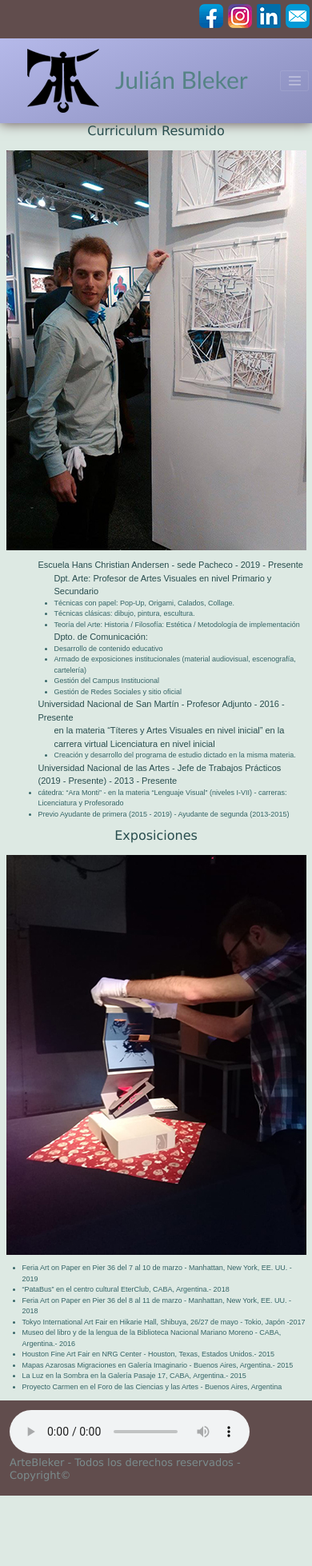
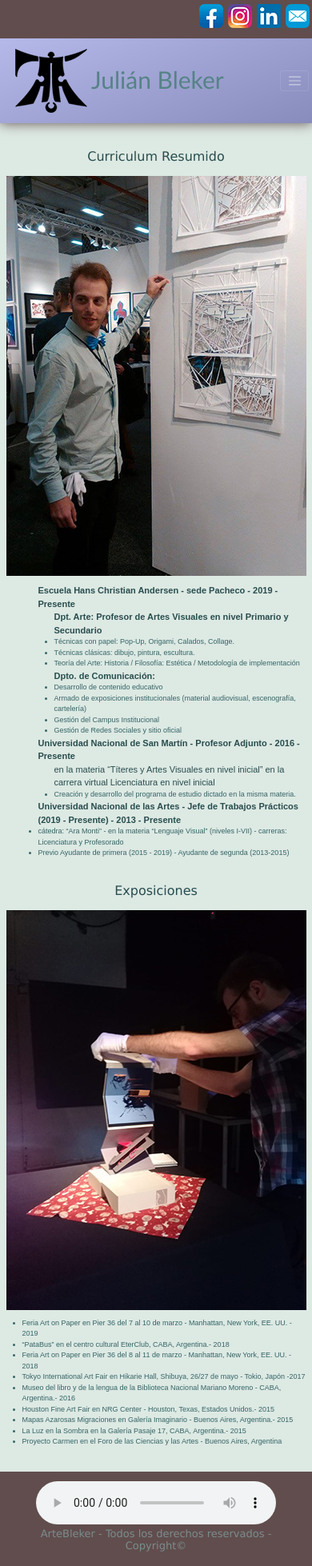
Before and after one commit to artebleker/portfolio_Bleker_2021, a website: page trayectoriaSass.html in a window 390 px wide. Shown: the whole page at 80% size. Before the commit the page ends 1870 px from the top, so only its background shows below. Drawn offline with nearby package versions, Linux system fonts and the light colour scheme.

Commit message:
ignore node_module, modificacion nav desplegable para celular, correccion footer celular, margenes trayectoria, resaltar cv, correccion alt

```diff
--- a/scss/_trayectoria.scss
+++ b/scss/_trayectoria.scss
@@ -1,4 +1,5 @@
 .sectionCV {
+  margin-top: 32px;
   display: grid;
   grid-template-areas:
     ". cvT ."
@@ -26,6 +27,8 @@
 }
 
 .sectionExpo {
+  margin-top: 20px;
+  margin-bottom: 20px;
   display: grid;
   grid-template-areas:
     ". expoT ."
--- a/scss/test.scss
+++ b/scss/test.scss
@@ -54,9 +54,10 @@ $colorFondo: rgb(221, 233, 227);
   align-items: center;
 }
 .headerClass__logo{
-  padding-left: 30px;
+  padding-left: 15px;
+  flex-wrap: nowrap;
   h1{
-    padding-left: 20px;
+    padding-left: 5px;
   }
 }
 
@@ -158,5 +159,10 @@ $colorFondo: rgb(221, 233, 227);
     transition-duration: 1.5s, 1.5s, 1s;
 
   }
+  .footerClass {
+    align-items: center;
+    justify-content: center;
+    text-align: center;
+  }
 
 }
--- a/trayectoriaSass.html
+++ b/trayectoriaSass.html
@@ -78,29 +78,29 @@
 <!-- sECTION div CV RESUMIDO  -->
      <section class="sectionCV">
          <h2 class="sectionCV__titulo">Curriculum Resumido</h2>
-         <img  class="sectionCV__img" src="./Media/d-trayectoria/fotoMuestra-500px.jpg" alt="fotoObra">
+         <img  class="sectionCV__img" src="./Media/d-trayectoria/fotoMuestra-500px.jpg" alt="feria de arte">
         <ul class="sectionCV__lista">
-          <ol>Escuela Hans Christian Andersen - sede Pacheco - 2019 - Presente
-            <ol>Dpt. Arte: Profesor de Artes Visuales en nivel Primario y Secundario
+          <ol><b>Escuela Hans Christian Andersen - sede Pacheco - 2019 - Presente</b>
+            <ol><b>Dpt. Arte: Profesor de Artes Visuales en nivel Primario y Secundario</b>
               <li>Técnicas con papel: Pop-Up, Origami, Calados, Collage.</li>
               <li>Técnicas clásicas: dibujo, pintura, escultura.</li>
               <li>Teoría del Arte: Historia / Filosofía: Estética / Metodología de implementación</li>
             </ol>
             <ol>
-              Dpto. de Comunicación:
+             <b>Dpto. de Comunicación:</b>
               <li>Desarrollo de contenido educativo</li>
               <li>Armado de exposiciones institucionales (material audiovisual, escenografía, cartelería)</li>
               <li>Gestión del Campus Institucional</li>
               <li>Gestión de Redes Sociales y sitio oficial</li>
             </ol>
           </ol>
-          <ol>Universidad Nacional de San Martín - Profesor Adjunto - 2016 - Presente
+          <ol><b>Universidad Nacional de San Martín - Profesor Adjunto - 2016 - Presente</b>
             <ol>en la materia “Títeres y Artes Visuales en nivel inicial” en la carrera virtual Licenciatura en nivel
               inicial
               <li>Creación y desarrollo del programa de estudio dictado en la misma materia.</li>
             </ol>
           </ol>
-          <ol>Universidad Nacional de las Artes - Jefe de Trabajos Prácticos (2019 - Presente) - 2013 - Presente
+          <ol><b>Universidad Nacional de las Artes - Jefe de Trabajos Prácticos (2019 - Presente) - 2013 - Presente</b>
             <li>cátedra: “Ara Monti” - en la materia “Lenguaje Visual” (niveles I-VII) - carreras: Licenciatura y
               Profesorado</li>
             <li>Previo Ayudante de primera (2015 - 2019) - Ayudante de segunda (2013-2015)</li>
@@ -112,7 +112,7 @@
     <!-- Section EXPOSICIONES -->
     <section class="sectionExpo">
       <h2 class="sectionExpo__titulo">Exposiciones</h2>
-      <img class="sectionExpo__img"  src="./Media/d-trayectoria/JulianBleker2-500px.jpg" alt="">
+      <img class="sectionExpo__img"  src="./Media/d-trayectoria/JulianBleker2-500px.jpg" alt="muestra de arte">
         <ul class="sectionExpo__lista" >
           <li>Feria Art on Paper en Pier 36 del 7 al 10 de marzo - Manhattan, New York, EE. UU. - 2019</li>
           <li>“PataBus” en el centro cultural EterClub, CABA, Argentina.- 2018</li>
```
Also changed, not shown: contacto.html (+3 -3 lines), css/style.css, 1 other file.
